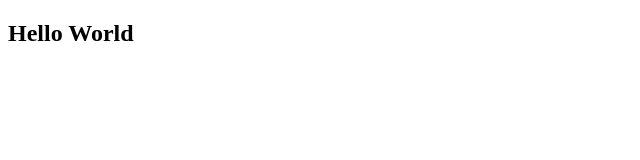
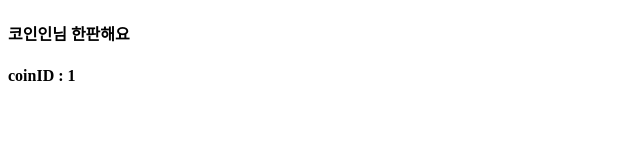
Before and after one commit to Rayched/Crypto_Tracker, a React (Create React App) app: page /1 in a window 1280 px wide. Shown: the top 160 px of the page, without its empty margins (0-640 px from the left). Built offline with nearby package versions, Linux system fonts and the light colour scheme.

Commit message:
router 설정, coinID console 및 화면 출력까지..

```diff
--- a/src/App.tsx
+++ b/src/App.tsx
@@ -1,9 +1,10 @@
 import React from 'react';
+import Router from './Router';
 
 function App() {
   return (
     <div>
-      <h2>Hello World</h2>
+      <Router />
     </div>
   );
 }
--- /dev/null
+++ b/src/Router.tsx
@@ -0,0 +1,16 @@
+import { BrowserRouter, Route, Routes } from "react-router-dom";
+import Coins from "./routes/Coins";
+import Coin from "./routes/Coin";
+
+function Router(){
+    return (
+        <BrowserRouter>
+            <Routes>
+                <Route path="/" element={<Coins />}></Route>
+                <Route path="/:coinID" element={<Coin />}></Route>
+            </Routes>
+        </BrowserRouter>
+    );
+}
+
+export default Router;
--- /dev/null
+++ b/src/routes/Coin.tsx
@@ -0,0 +1,20 @@
+import { useParams } from "react-router-dom";
+
+function Coin(){
+    const {coinID} = useParams();
+    //강의에서는 coinID의 type을 별도로 지정해야 했지만
+    //react-router-dom v6 사용중이면 이럴 필요가 없다.
+    //useParams()의 return 값이 string | undefined라는 것이
+    //이미 명시가 된 상태이기 때문이다.
+    console.log(coinID);
+    //url로 입력된 coinID를 parameter로 가져옴
+
+    return (
+        <div>
+            <h4>코인인님 한판해요</h4>
+            <h4>coinID : {coinID}</h4>
+        </div>
+    );
+}
+
+export default Coin;
--- /dev/null
+++ b/src/routes/Coins.tsx
@@ -0,0 +1,9 @@
+function Coins(){
+    return (
+        <div>
+            <h2>Coins</h2>
+        </div>
+    );
+}
+
+export default Coins;
```
